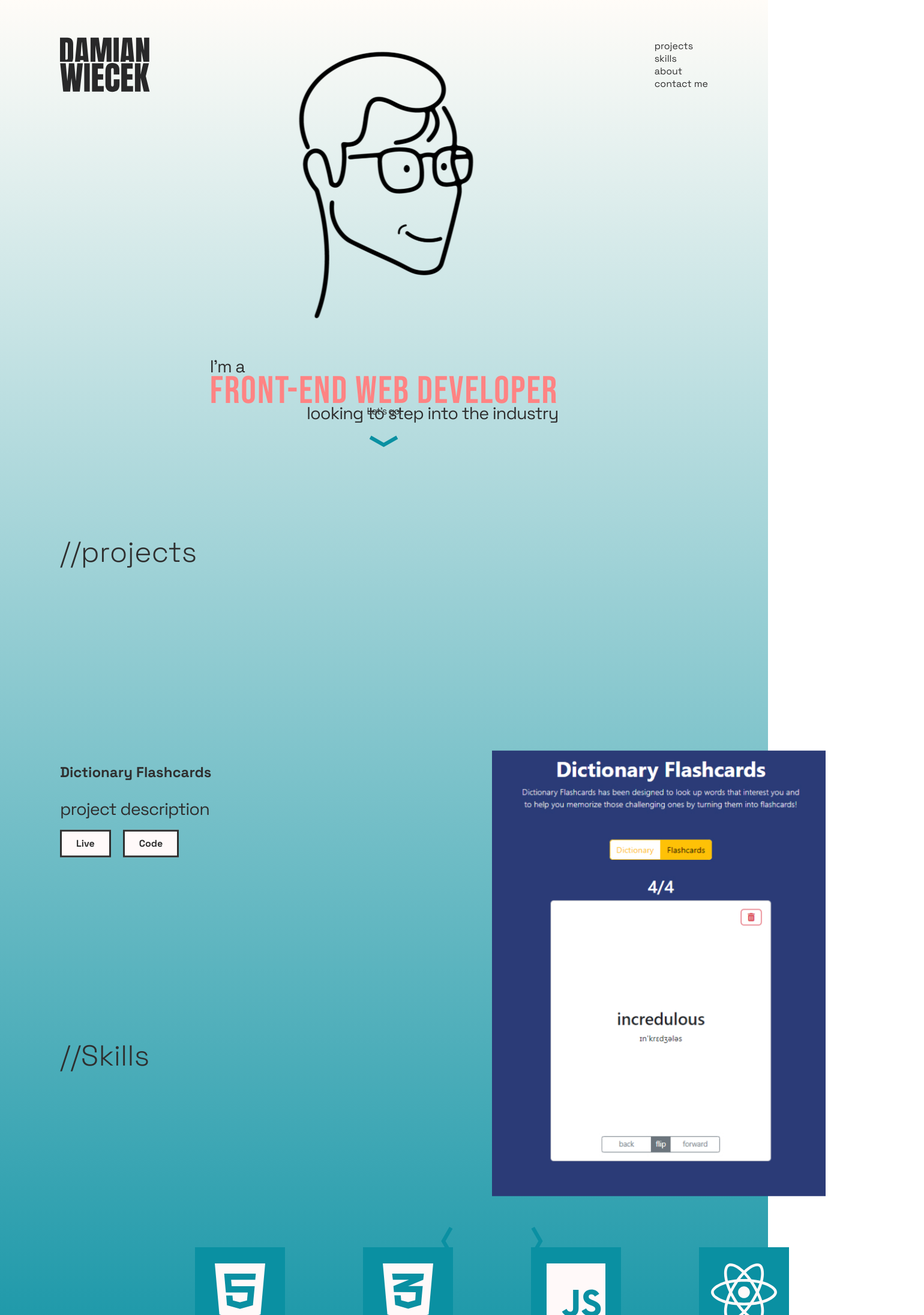
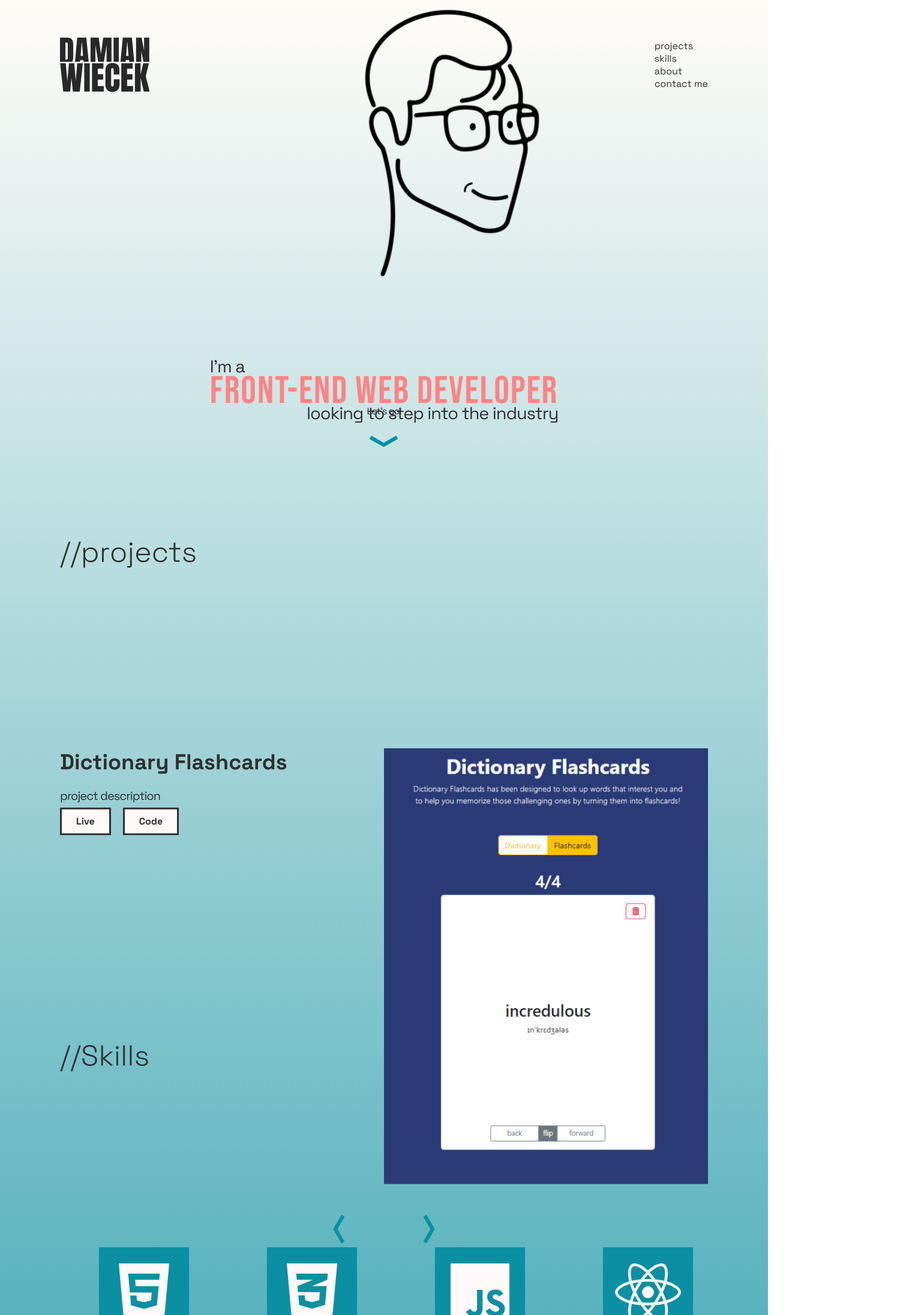
Before and after one commit to damianwick/my-portfolio, a React (Create React App) app: page / in a window 1280 px wide. Shown: the top 2193 px of the page at 60% size, 1540 px wide, since content can reach past the window. Built offline with nearby package versions, Linux system fonts and the light colour scheme.

Commit message:
Work on about section.

```diff
--- a/src/App.css
+++ b/src/App.css
@@ -5,6 +5,6 @@ section h1{
 }
 
 .wrapper{
-    width: 1440px;
+    max-width: 1440px;
     margin: 0 auto;
 }
--- a/src/App.js
+++ b/src/App.js
@@ -1,4 +1,5 @@
 import './App.css';
+import AboutSection from './components/AboutSection';
 import IntroSection from './components/IntroSection';
 import ProjectsSection from './components/ProjectsSection';
 import SkillsSection from './components/SkillsSection';
@@ -9,11 +10,9 @@ function App() {
       <div className='wrapper'>
          <ProjectsSection />
          <SkillsSection />
-
+         <AboutSection />
       </div>
-
     </div>
-
   )
 }
 
--- /dev/null
+++ b/src/components/AboutSection.css
@@ -0,0 +1,40 @@
+.about-container{
+    display: grid;
+    grid-template-columns: 1fr 1fr;
+    grid-gap: 20px;
+    position: relative;
+    top: 20%;
+}
+.left-column{
+}
+.left-column h2{
+    margin: 0 auto auto;
+    font-size: 2.25em;
+
+}
+.left-column p{
+    font-size: 1.25em;
+}
+.resume-btn{
+    position: absolute;
+    bottom: 20px;
+}
+.right-column{
+    flex-direction: column;
+    overflow: hidden;
+}
+.headshot-container{
+    position: relative;
+    margin-top: -45%;
+    z-index: 2;
+}
+.graphic-container{
+    position: relative;
+    top: -70px;
+    left: 110px;
+    height: 337px;
+}
+.graphic-container img{
+    align-self: center;
+    object-fit: contain;
+}
--- /dev/null
+++ b/src/components/AboutSection.js
@@ -0,0 +1,38 @@
+import './AboutSection.css';
+import headshot from '../assets/damian_headshot.jpg'
+import codeGraphic from '../assets/code_graphic.jpg'
+
+export default function AboutSection() {
+    return (
+        <section id='about-section'>
+            <h1>//about</h1>
+            <div className='about-container'>
+                <div className='left-column'>
+                    <h2>Hi, I'm Damian</h2>
+                    <p>
+                    Lorem ipsum dolor sit amet, consectetur adipiscing elit. Quisque nisi dolor,
+                    venenatis consectetur convallis in, elementum id augue. Etiam in libero et
+                    magna dictum varius. Curabitur laoreet lectus et urna luctus sollicitudin.
+                    Proin dapibus nunc dolor, sit amet vehicula eros pulvinar et. Sed id scelerisque elit.
+                    Vestibulum est nisl, commodo vel sem ultricies, semper aliquet odio. Nulla euismod,
+                    purus non sodales tristique, nisl urna varius mi, in placerat ante nisl at quam.
+                    Maecenas sapien risus, pellentesque eu feugiat eu, convallis eget magna. Nunc consectetur
+                    , quam sit amet ornare pellentesque, neque arcu lobortis metus, eu feugiat
+                    dolor felis sit amet urna. Suspendisse sollicitudin porttitor metus quis tempus.
+                    </p>
+                    <a href='#' type='button' className='resume-btn btn'>Resume</a>
+                </div>
+                <div className='right-column'>
+                    <div className='graphic-container'>
+                        <img src={codeGraphic}/>
+                    </div>
+                    <div className='headshot-container'>
+                        <img src={headshot} />
+                    </div>
+                </div>
+
+            </div>
+
+        </section>
+    )
+}
--- a/src/components/SkillsSection.css
+++ b/src/components/SkillsSection.css
@@ -1,10 +1,4 @@
 .tiles-container{
-    /* display: grid;
-    grid-template-columns: repeat(4, 1fr); */
-    /* grid-template-rows: 2; */
-
-
-    /* row-gap: 50px; */
     display: flex;
     flex-direction: column;
     justify-content: center;
```
Also changed, not shown: src/assets/code_graphic.jpg (added), src/assets/damian_headshot.jpg (added).
